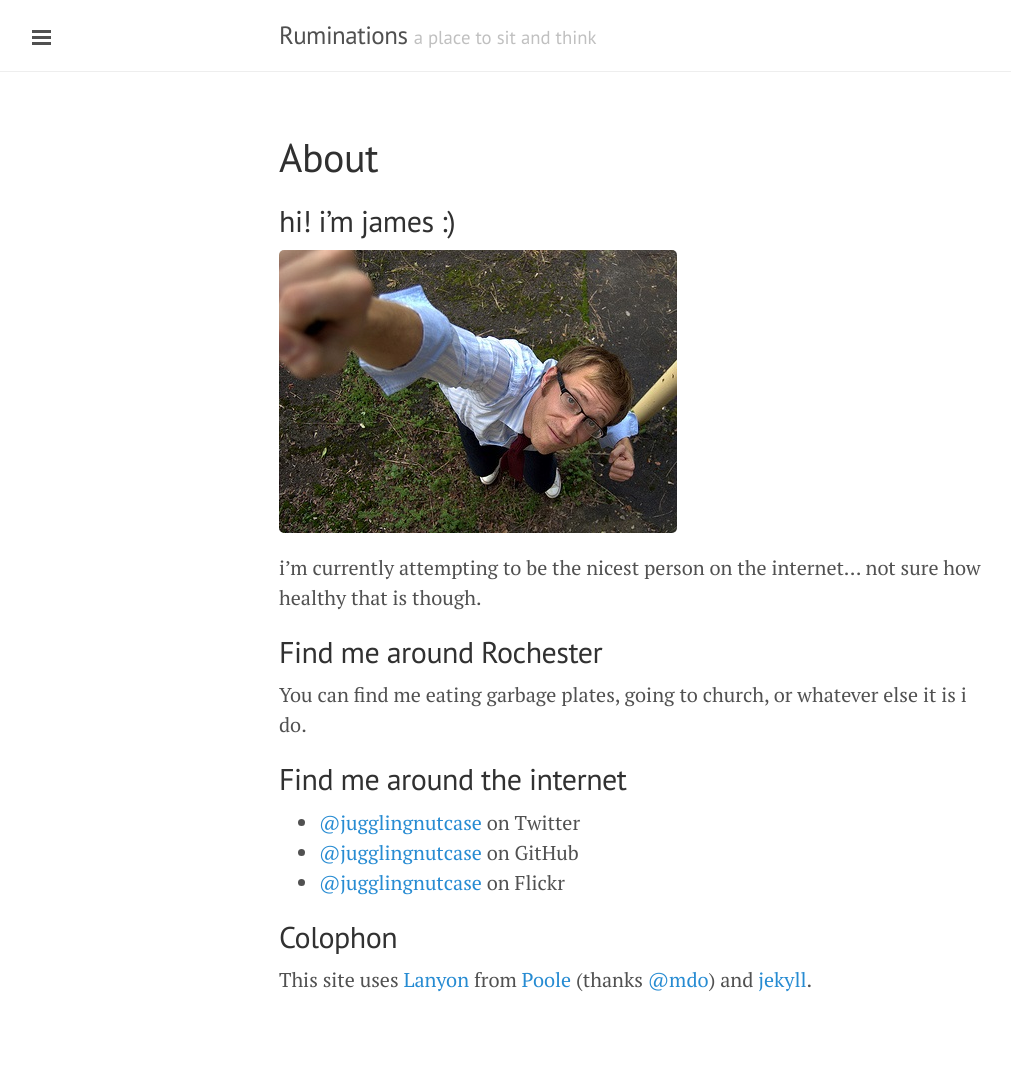
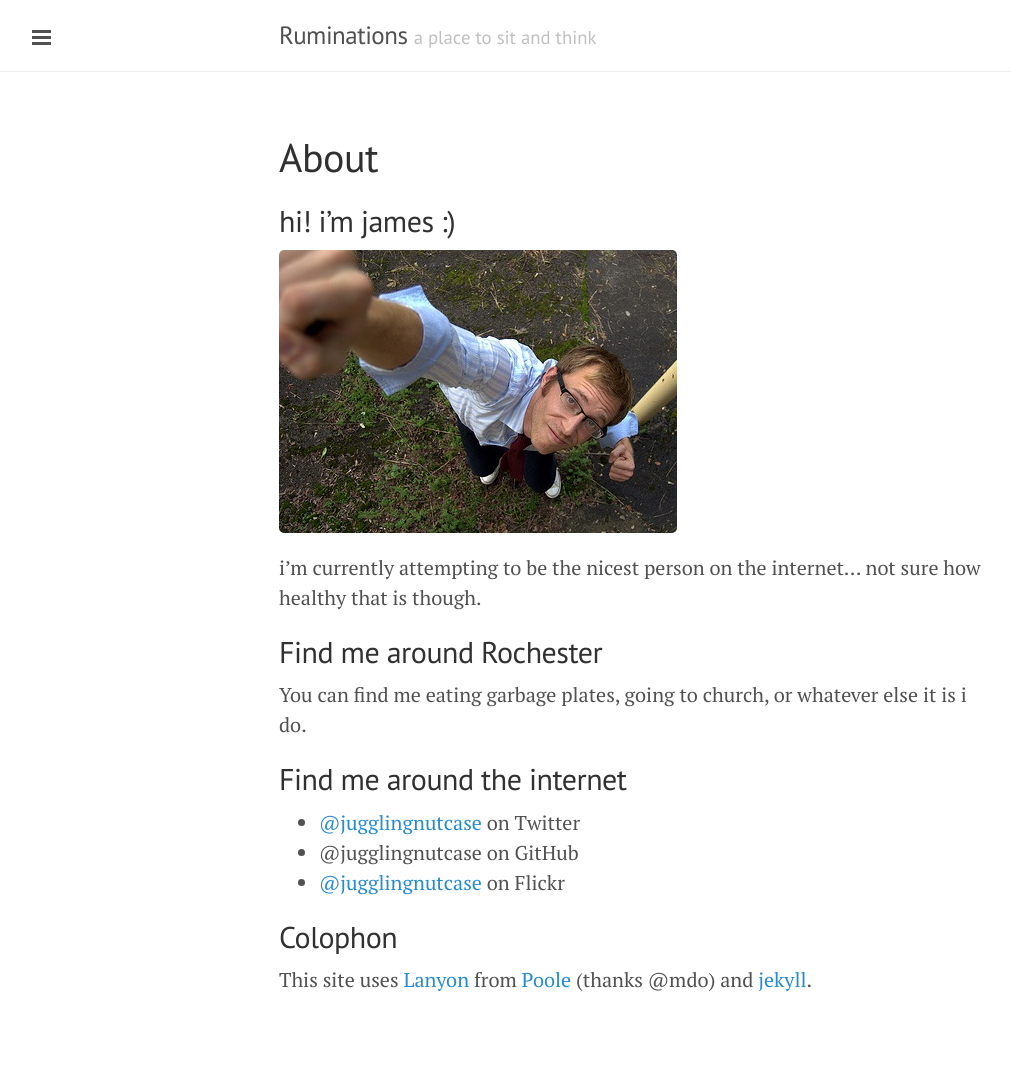
Before and after one commit to jrsconfitto/jrsconfitto.github.io, a Jekyll site: the page built from about.md, in a window 1280 px wide. Shown: the whole page, without its empty margins (1-1012 px from the left). Built offline with Jekyll 4.4.1, drawn with Linux system fonts in a browser that asks for light colours; Markdown is read by kramdown in place of the engine named in the settings; some of the changed lines change nothing that is shown.

Commit message:
Does this new mention thing work?

```diff
--- a/about.md
+++ b/about.md
@@ -16,9 +16,9 @@
 ## Find me around the internet
 
 * [@jugglingnutcase](https://twitter.com/jugglingnutcase) on Twitter
-* [@jugglingnutcase](https://github.com/jugglingnutcase) on GitHub
+* @jugglingnutcase on GitHub
 * [@jugglingnutcase](http://www.flickr.com/photos/jugglingnutcase/) on Flickr
 
 ## Colophon
 
-This site uses [Lanyon](https://github.com/poole/lanyon) from [Poole](http://getpoole.com/) (thanks [@mdo](http://github.com/mdo)) and [jekyll](http://jekyllrb.com).
+This site uses [Lanyon](https://github.com/poole/lanyon) from [Poole](http://getpoole.com/) (thanks @mdo) and [jekyll](http://jekyllrb.com).
```
